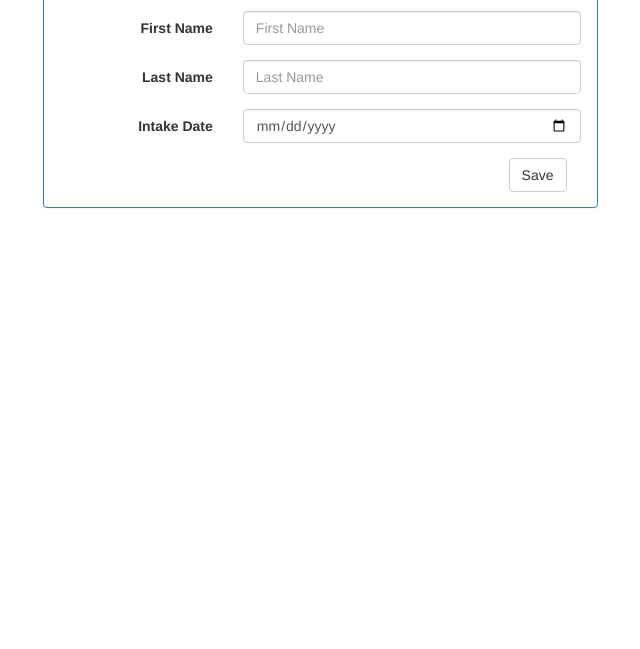
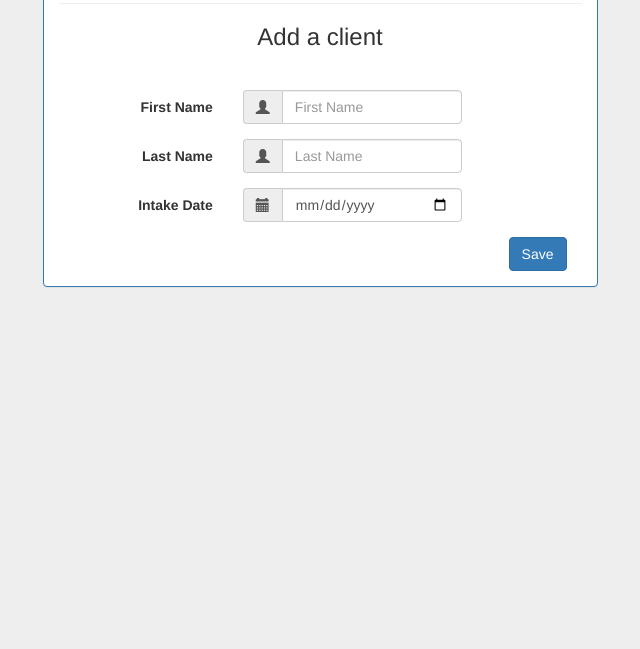
Before and after one commit to bklynate/EMR, a website: page public/index.html in a window 1280 px wide. Shown: the part 151-800 px from the top of the page, without its empty margins (320-960 px from the left). Drawn offline with nearby package versions, Linux system fonts and the light colour scheme.

Commit message:
Styled form. #1

```diff
--- a/public/index.html
+++ b/public/index.html
@@ -1,8 +1,8 @@
 <!DOCTYPE html>
 <html>
   <head>
+    <link rel="stylesheet" href="https://maxcdn.bootstrapcdn.com/bootstrap/3.3.7/css/bootstrap.min.css" integrity="sha384-BVYiiSIFeK1dGmJRAkycuHAHRg32OmUcww7on3RYdg4Va+PmSTsz/K68vbdEjh4u" crossorigin="anonymous"/>
     <link href="styles.css" type="text/css" rel="stylesheet"/>
-    <link rel="stylesheet" href="https://maxcdn.bootstrapcdn.com/bootstrap/3.3.7/css/bootstrap.min.css" integrity="sha384-BVYiiSIFeK1dGmJRAkycuHAHRg32OmUcww7on3RYdg4Va+PmSTsz/K68vbdEjh4u" crossorigin="anonymous"/>
     <meta name="viewport" content="width=device-width, initial-scale=1" />
     <meta charset="utf-8" />
     <title>EMRnow</title>
@@ -10,34 +10,49 @@
   <body>
     <div class="container">
       <div class="row">
-        <div class="col-sm-offset-3 col-sm-6">
+        <div id="panel" class="col-sm-offset-3 col-sm-6">
           <div class="panel panel-primary login">
             <div class="panel-body text-center">
-              <h1>EMRnow</h1>
+              <h1>EMRnow</h1><hr/>
               <h3>Add a client</h3>
             </div>
             <div class="panel-body">
-              <form class="form-horizontal">
+              <form  id="new-client" class="form-horizontal">
                 <div class="form-group">
                   <label for="first-name" class="col-sm-4 control-label">First Name</label>
                   <div class="col-sm-8">
-                    <input type="text" class="form-control" id="inputemail3" placeholder="First Name" />
+                    <div class="input-group">
+                      <div class="input-group-addon">
+                      <span class="glyphicon glyphicon-user"></span>
+                      </div>
+                    <input id="first-name" type="text" class="form-control" placeholder="First Name" />
+                  </div>
                   </div>
                 </div>
                 <div class="form-group">
                   <label for="last-name" class="col-sm-4 control-label">Last Name</label>
                   <div class="col-sm-8">
-                    <input type="text" class="form-control" id="inputpassword4" placeholder="Last Name" />
+                    <div class="input-group">
+                      <div class="input-group-addon">
+                      <span class="glyphicon glyphicon-user"></span>
+                      </div>
+                    <input id="last-name" type="text" class="form-control" placeholder="Last Name" />
                   </div>
+                </div>
                 </div>
                 <div class="form-group">
                   <label for="intake-date" class="col-sm-4 control-label">Intake Date</label>
                   <div class="col-sm-8">
-                    <input type="date" class="form-control" id="inputpassword5" />
+                    <div id="input-date" class="input-group">
+                      <div class="input-group-addon">
+                        <span class="glyphicon glyphicon-calendar"></span>
+                      </div>
+                    <input id="date" type="date" class="form-control" />
+                    </div>
                   </div>
                 </div>
                 <div class="col-sm-12 text-right">
-                  <button type="submit" class="btn btn-default">Save</button>
+                  <button type="submit" class="btn btn-primary">Save</button>
                 </div>
               </form>
             </div>
@@ -45,39 +60,6 @@
         </div>
       </div>
     </div>
-    <!--<hr>
-    <div container>
-      <div class="row">
-        <div class="col-sm-6 col-md-4">
-          <div class="thumbnail">
-            <img id="clients" src="https://cdn4.iconfinder.com/data/icons/general04/png/256/clients.png" alt="clients">
-            <div class="caption">
-              <h3>Clients</h3>
-              <p>View complete list of clients or manage individually.</p>
-            </div>
-          </div>
-        </div>
-        <div class="col-sm-6 col-md-4">
-          <div class="thumbnail">
-            <img id="houses" src="https://www.iconexperience.com/_img/g_collection_png/standard/256x256/houses.png" alt="facilities">
-            <div class="caption">
-              <h3>Facilities</h3>
-              <p>View complete list of clients or manage individually.</p>
-            </div>
-          </div>
-        </div>
-        <div class="col-sm-6 col-md-4">
-          <div id="last" class="thumbnail">
-            <img id="drug" src="https://vcahospitals.com/-/media/vca/images/lifelearn-images/testing_for_increased_thirst_and_urination-2.ashx?la=en&hash=D841BF0A1FBBE96DA8BE2E481F8113A06688C509" alt="drug testing">
-            <div class="caption">
-              <h3>Urinary Analysis(UA)</h3>
-              <p>View current UA's by clients.</p>
-            </div>
-          </div>
-        </div>
-      </div>
-    </div>-->
-    <ul id="user"></ul>
     <script type="text/javascript" src="main.js"></script>
   </body>
 </html>
--- a/public/styles.css
+++ b/public/styles.css
@@ -1,3 +1,7 @@
+body {
+  background-color: #eee;
+}
+
 #clients {
   padding-top: 26px;
 }
@@ -19,3 +23,13 @@
 h3, p {
   text-align: center;
 }
+
+#first-name,
+#last-name,
+#date {
+  width: 60%;
+}
+
+#panel {
+  padding-top: 5%;
+}
```
